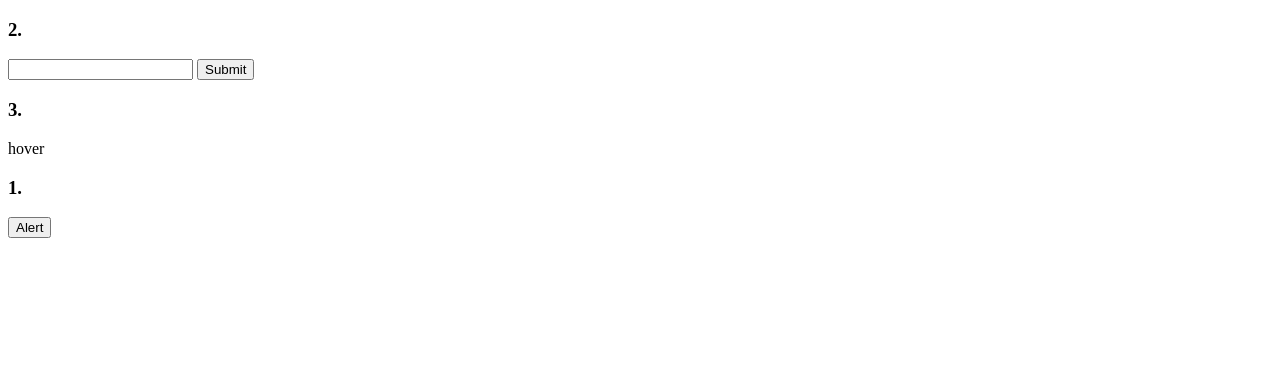
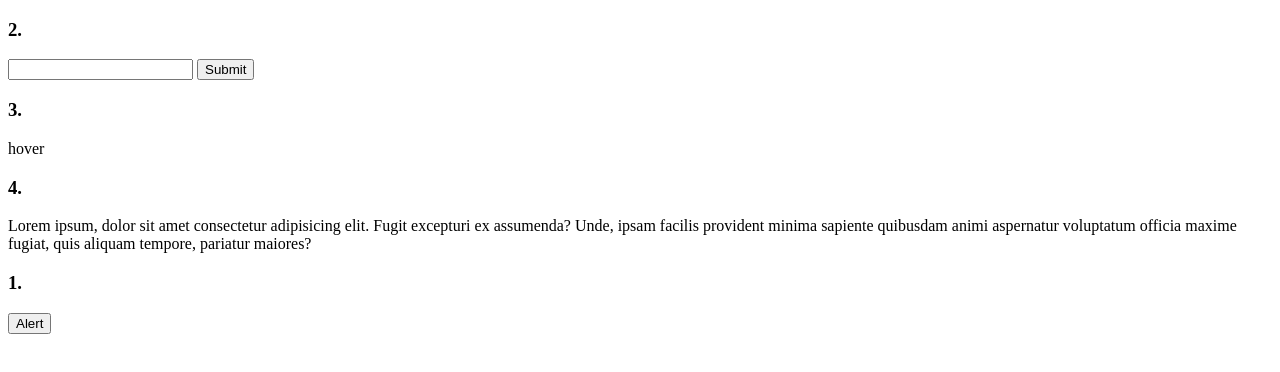
Before and after one commit to PJ-J/ManipulatingHTMLDomjQuery, a plain HTML site: page jQuery/index.html in a window 1280 px wide. Drawn offline with nearby package versions, Linux system fonts and the light colour scheme.

Commit message:
finished #4 jQuery

```diff
--- a/jQuery/app.js
+++ b/jQuery/app.js
@@ -29,5 +29,20 @@ $(function () {
       this.style.backgroundColor = "white";
     });
 
+    //random color function
+    let randColor =
+    "rgb(" +
+    Math.floor(Math.random() * 255) +
+    "," +
+    Math.floor(Math.random() * 255) +
+    "," +
+    Math.floor(Math.random() * 255) +
+    ")";
+
+    //click p for random color
+    $("#lorem").on("click", function () {
+      this.style.color = randColor;
+    });
+
 
 });
--- a/jQuery/index.html
+++ b/jQuery/index.html
@@ -19,6 +19,9 @@
     <h3>3.</h3>
     <div id="hover">hover</div>
 
+    <h3>4.</h3>
+    <p id="lorem">Lorem ipsum, dolor sit amet consectetur adipisicing elit. Fugit excepturi ex assumenda? Unde, ipsam facilis provident minima sapiente quibusdam animi aspernatur voluptatum officia maxime fugiat, quis aliquam tempore, pariatur maiores?</p>
+
     <script src="app.js"></script>
   </body>
 </html>
```
